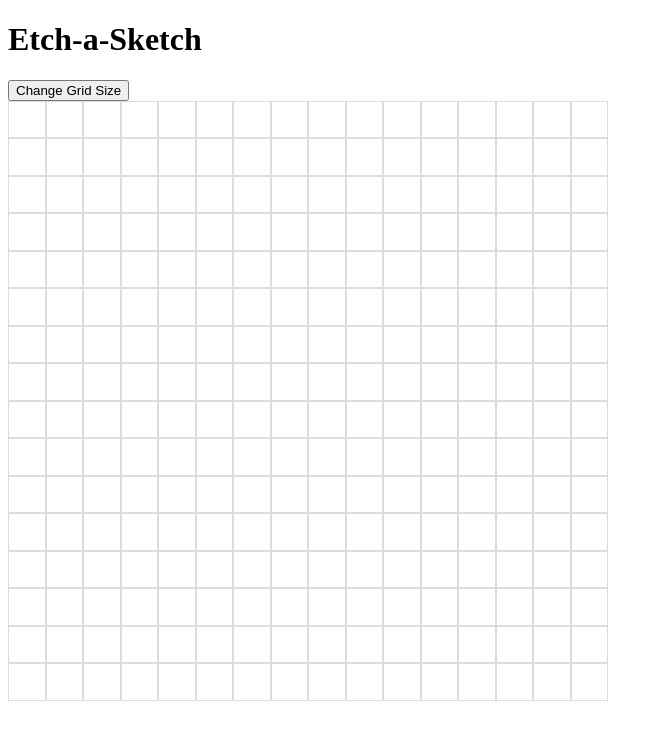
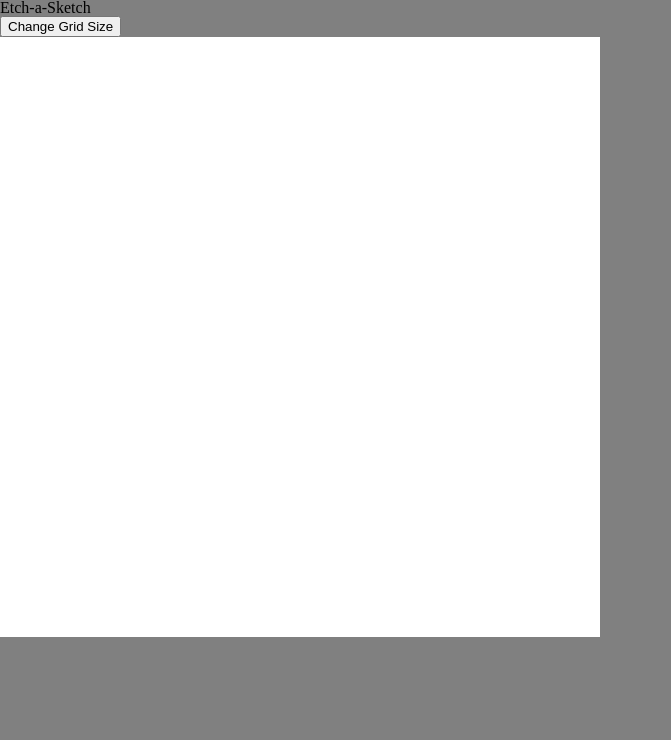
Before and after one commit to billyx86/etch-a-sketch, a plain HTML site: page index.html in a window 1280 px wide. Shown: the whole page, without its empty margins (0-671 px from the left). Drawn offline with Linux system fonts and the light colour scheme.

Commit message:
Fix grid sizing inconsistencies

```diff
--- a/index.html
+++ b/index.html
@@ -4,11 +4,14 @@
     <meta charset="utf-8">
     <title>Etch-A-Sketch Project</title>
     <link rel="stylesheet" href="style.css">
+    <link rel="stylesheet" href="reset.css">
   </head>
   <body>
     <h1>Etch-a-Sketch</h1>
     <button id="modifyGrid">Change Grid Size</button>
-    <div id="container"></div>
+    <div class="flex-container"></div>
+    <div class="content"></div>
+      <div class="grid"></div>
   </body>
   <script src="script.js"></script>
 </html>
--- /dev/null
+++ b/reset.css
@@ -0,0 +1,48 @@
+/* http://meyerweb.com/eric/tools/css/reset/
+   v2.0 | 20110126
+   License: none (public domain)
+*/
+
+html, body, div, span, applet, object, iframe,
+h1, h2, h3, h4, h5, h6, p, blockquote, pre,
+a, abbr, acronym, address, big, cite, code,
+del, dfn, em, img, ins, kbd, q, s, samp,
+small, strike, strong, sub, sup, tt, var,
+b, u, i, center,
+dl, dt, dd, ol, ul, li,
+fieldset, form, label, legend,
+table, caption, tbody, tfoot, thead, tr, th, td,
+article, aside, canvas, details, embed,
+figure, figcaption, footer, header, hgroup,
+menu, nav, output, ruby, section, summary,
+time, mark, audio, video {
+	margin: 0;
+	padding: 0;
+	border: 0;
+	font-size: 100%;
+	font: inherit;
+	vertical-align: baseline;
+}
+/* HTML5 display-role reset for older browsers */
+article, aside, details, figcaption, figure,
+footer, header, hgroup, menu, nav, section {
+	display: block;
+}
+body {
+	line-height: 1;
+}
+ol, ul {
+	list-style: none;
+}
+blockquote, q {
+	quotes: none;
+}
+blockquote:before, blockquote:after,
+q:before, q:after {
+	content: '';
+	content: none;
+}
+table {
+	border-collapse: collapse;
+	border-spacing: 0;
+}
--- a/script.js
+++ b/script.js
@@ -1,4 +1,4 @@
-const container = document.getElementById("container");
+const container = document.querySelector(".grid");
 const modifyGrid = document.getElementById("modifyGrid");
 
 function makeRows(rows, cols) {
@@ -7,7 +7,8 @@
 
     for (i = 0; i < (rows * cols); i++) {
         let cell = document.createElement("div");
-        container.appendChild(cell).className = "grid-item";
+        cell.style.backgroundColor = "white";
+        container.insertAdjacentElement("beforeend", cell);
         cell.addEventListener("mouseover", function(){
             cell.style.backgroundColor = "black";
         });
--- a/style.css
+++ b/style.css
@@ -1,18 +1,18 @@
 :root {
     --grid-cols: 1;
     --grid-rows: 1;
-  }
+}
 
-#container {
+body {
+    background-color: gray;
+}
+
+.grid {
     display: grid;
     grid-template-rows: repeat(var(--grid-rows), 1fr);
     grid-template-columns: repeat(var(--grid-cols), 1fr);
     width: 600px;
+    max-width: 600px;
     height: 600px;
+    max-height: 600px;
 }
-
-.grid-item {
-    padding: 1em;
-    border: 1px solid #ddd;
-    text-align: center;
-}
```
